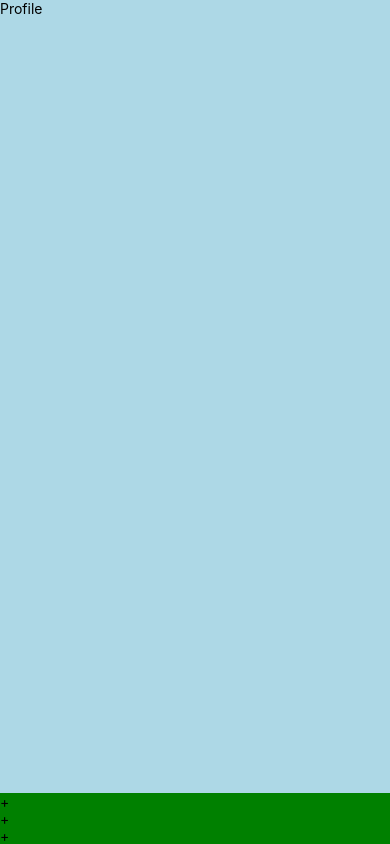
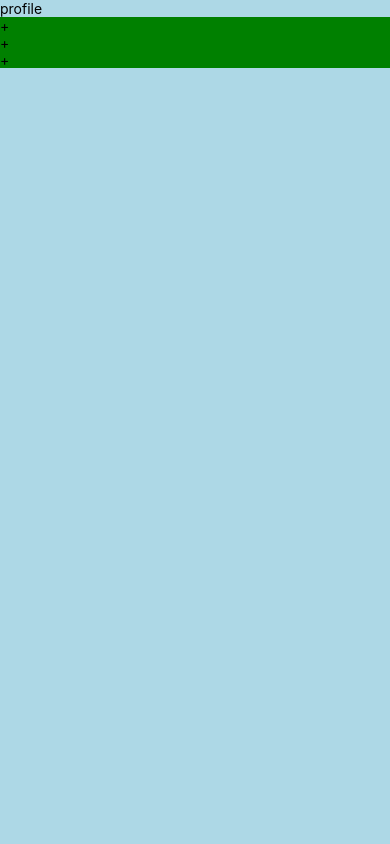
Before and after one commit to mcabrejos24/clone, a React Native app: screen / in a window 390 px wide. Built offline with nearby package versions, Linux system fonts and the light colour scheme.

Commit message:
organizing“

```diff
--- a/App.js
+++ b/App.js
@@ -1,5 +1,12 @@
 import React from 'react'
 import { SafeAreaView, Text, View, StyleSheet } from 'react-native'
+import { Home } from './Home.js'
+import { Search } from './Search.js'
+import { Chat } from './Chat.js'
+import { Notifications } from './Notifications.js'
+
+
+
 
 
 
@@ -13,10 +20,10 @@ export default class App extends React.Component {
     }
     return (
       <SafeAreaView style={style}>
-        <ProfileBtn />
-        <NewStatus />
-        <Posts />
-        <Navbar />
+        <Home />
+        <Search />
+        <Chat />
+        <Notifications />
       </SafeAreaView>
     )
   }
@@ -24,16 +31,21 @@ export default class App extends React.Component {
 
 
 
-const ProfileBtn = (props) => {
-  return (
-    <View style={{flex: 1, justifyContent: 'flex-start', alignItems: 'flex-start'}}>
-      <Text>
-        Profile
 
-      </Text>
-    </View>
-  )
-}
+
+
+
+
+
+
+
+
+
+
+
+
+
+
 
 // const Row = (props) => {
 //   return (
@@ -60,36 +72,3 @@ const ProfileBtn = (props) => {
 //     </View>
 //   )
 // }
-
-const NewStatus = (props) => {
-  return (
-    <View style={newStatStyle.container}>
-      <Text>+</Text>
-    </View>
-  )
-}
-
-const Posts = (props) => {
-  return (
-    <View style={newStatStyle.container}>
-      <Text>+</Text>
-    </View>
-  )
-}
-
-const Navbar = (props) => {
-  return (
-    <View style={newStatStyle.container}>
-      <Text>+</Text>
-    </View>
-  )
-}
-
-const newStatStyle = StyleSheet.create({
-  container: {
-    backgroundColor: 'green',
-    display: 'flex',
-    justifyContent: 'flex-start',
-
-  },
-});
--- /dev/null
+++ b/Chat.js
@@ -0,0 +1,10 @@
+import React from 'react'
+import { SafeAreaView, Text, View, StyleSheet } from 'react-native'
+
+export const Chat = (props) => {
+    return (
+      <View>
+
+      </View>
+    )
+  }
--- /dev/null
+++ b/Home.js
@@ -0,0 +1,50 @@
+import React from 'react'
+import { SafeAreaView, Text, View, StyleSheet } from 'react-native'
+import { Profile } from './Profile.js'
+
+
+export const Home = (props) => {
+    return (
+      <View>
+          <Profile />
+          <NewStatus />
+          <Posts />
+          <Navbar />
+      </View>
+    )
+  }
+
+
+  const NewStatus = (props) => {
+    return (
+      <View style={newStatStyle.container}>
+        <Text>+</Text>
+      </View>
+    )
+  }
+
+  const Posts = (props) => {
+    return (
+      <View style={newStatStyle.container}>
+        <Text>+</Text>
+      </View>
+    )
+  }
+
+  const Navbar = (props) => {
+    return (
+      <View style={newStatStyle.container}>
+        <Text>+</Text>
+      </View>
+    )
+  }
+
+
+    const newStatStyle = StyleSheet.create({
+    container: {
+      backgroundColor: 'green',
+      display: 'flex',
+      justifyContent: 'flex-start',
+
+    },
+  });
--- /dev/null
+++ b/Notifications.js
@@ -0,0 +1,11 @@
+import React from 'react'
+import { SafeAreaView, Text, View, StyleSheet } from 'react-native'
+
+export const Notifications = (props) => {
+    return (
+      <View>
+
+
+      </View>
+    )
+  }
--- /dev/null
+++ b/Profile.js
@@ -0,0 +1,54 @@
+import React from 'react'
+import { SafeAreaView, Text, View, StyleSheet } from 'react-native'
+
+export const Profile = (props) => {
+    return (
+      <View>
+        <Text>
+          profile
+        </Text>
+          <Photo />
+          <RealName />
+          <Username />
+          <YourPosts />
+          <Settings />
+      </View>
+    )
+  }
+
+  const Photo = (props) => {
+    return (
+      <View>
+
+      </View>
+    )
+  }
+
+  const RealName = (props) => {
+    return (
+      <View>
+
+      </View>
+    )
+  }
+  const Username = (props) => {
+    return (
+      <View>
+
+      </View>
+    )
+  }
+  const YourPosts = (props) => {
+    return (
+      <View>
+
+      </View>
+    )
+  }
+  const Settings = (props) => {
+    return (
+      <View>
+
+      </View>
+    )
+  }
--- /dev/null
+++ b/Search.js
@@ -0,0 +1,10 @@
+import React from 'react'
+import { SafeAreaView, Text, View, StyleSheet } from 'react-native'
+
+export const Search = (props) => {
+    return (
+      <View>
+
+      </View>
+    )
+  }
--- a/package.json
+++ b/package.json
@@ -15,7 +15,8 @@
     "expo": "^32.0.0",
     "react": "16.5.0",
     "react-native": "https://github.com/expo/react-native/archive/sdk-32.0.0.tar.gz",
-    "react-native-fontawesome": "^6.0.1"
+    "react-native-fontawesome": "^6.0.1",
+    "react-native-vector-icons": "^6.3.0"
   },
   "devDependencies": {
     "babel-preset-expo": "^5.0.0"
```
Also changed, not shown: 1 other file (tests, documents, lock files or other folders).
